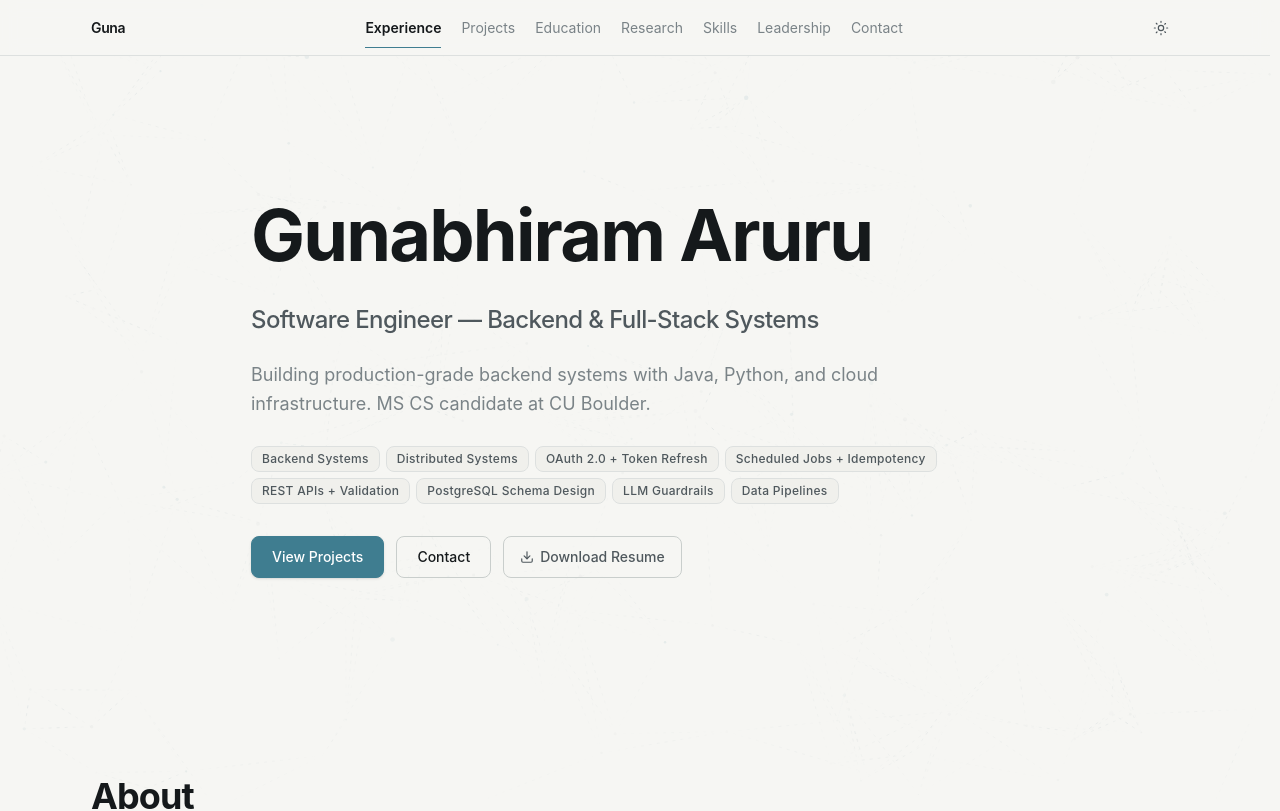
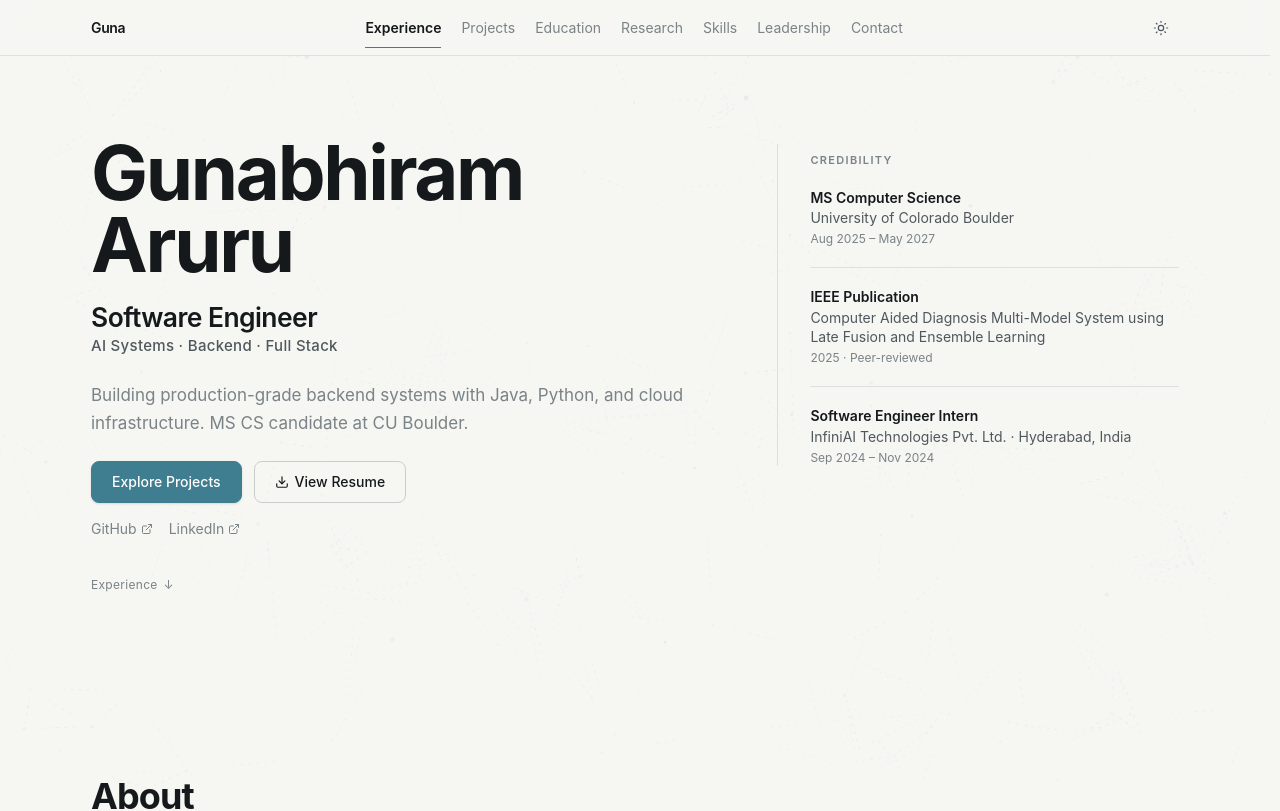
Before and after one commit to AruruGunabhiram/Portfolio-Live, a React (Vite) app: page / in a window 1280 px wide. Shown: the top 811 px of the page. Built offline with nearby package versions, Linux system fonts and the light colour scheme.

Commit message:
Refactor code structure for improved readability and maintainability

```diff
--- a/src/sections/Hero.tsx
+++ b/src/sections/Hero.tsx
@@ -1,87 +1,302 @@
 import { motion } from 'framer-motion';
-import { Container, Button } from '../components';
-import { heroAnimation } from '../utils';
-import { PROFILE, TECH_CHIPS } from '../data/profile';
+import { Container } from '../components';
+import { PROFILE } from '../data/profile';
 import { CONTACT } from '../data/contact';
+import { EDUCATION } from '../data/education';
+import { PUBLICATIONS } from '../data/publications';
+import { EXPERIENCE } from '../data/experience';
+import { prefersReducedMotion } from '../utils';
+
+// Compact credibility block — typography + separators, no cards
+function HeroProof() {
+  const edu = EDUCATION[0];
+  const pub = PUBLICATIONS[0];
+  const exp = EXPERIENCE[0];
+
+  return (
+    <div
+      className="border-t lg:border-t-0 lg:border-l lg:pl-8 lg:ml-2 pt-6 lg:pt-2 mt-2"
+      style={{ borderColor: 'var(--border)' }}
+      aria-label="Credibility highlights"
+    >
+      <p className="text-[11px] font-semibold tracking-[0.12em] uppercase mb-5" style={{ color: 'var(--text-muted)' }}>
+        Credibility
+      </p>
+      <div className="space-y-5">
+        {/* Education */}
+        <div>
+          <p className="text-sm font-semibold leading-tight" style={{ color: 'var(--text)' }}>
+            {edu.degree}
+          </p>
+          <p className="text-sm leading-snug mt-0.5" style={{ color: 'var(--text-secondary)' }}>
+            {edu.institution}
+          </p>
+          <p className="text-xs mt-1" style={{ color: 'var(--text-muted)' }}>
+            {edu.period}
+          </p>
+        </div>
+
+        <div className="h-px" style={{ background: 'var(--border)' }} aria-hidden="true" />
+
+        {/* Publication */}
+        <div>
+          <p className="text-sm font-semibold leading-tight" style={{ color: 'var(--text)' }}>
+            {pub.venue} Publication
+          </p>
+          <p className="text-sm leading-snug mt-0.5" style={{ color: 'var(--text-secondary)' }}>
+            {pub.title}
+          </p>
+          <p className="text-xs mt-1" style={{ color: 'var(--text-muted)' }}>
+            {pub.year} · Peer-reviewed
+          </p>
+        </div>
+
+        <div className="h-px" style={{ background: 'var(--border)' }} aria-hidden="true" />
+
+        {/* Experience */}
+        <div>
+          <p className="text-sm font-semibold leading-tight" style={{ color: 'var(--text)' }}>
+            {exp.role}
+          </p>
+          <p className="text-sm leading-snug mt-0.5" style={{ color: 'var(--text-secondary)' }}>
+            {exp.company} · {exp.location}
+          </p>
+          <p className="text-xs mt-1" style={{ color: 'var(--text-muted)' }}>
+            {exp.period}
+          </p>
+        </div>
+      </div>
+    </div>
+  );
+}
+
+function HeroProofRow() {
+  const edu = EDUCATION[0];
+  const pub = PUBLICATIONS[0];
+  const exp = EXPERIENCE[0];
+  return (
+    <div
+      className="flex flex-col sm:flex-row sm:flex-wrap gap-4 sm:gap-6 pt-5 mt-1 border-t text-sm"
+      style={{ borderColor: 'var(--border)' }}
+      aria-label="Credibility highlights"
+    >
+      <div className="flex gap-3 items-start min-w-0">
+        <span className="mt-1 w-1 h-1 rounded-full shrink-0" style={{ background: 'var(--text-muted)' }} aria-hidden="true" />
+        <span className="leading-snug min-w-0">
+          <span className="font-semibold" style={{ color: 'var(--text)' }}>
+            {edu.degree}
+          </span>
+          <span style={{ color: 'var(--text-muted)' }}> · {edu.institution}</span>
+        </span>
+      </div>
+      <div className="hidden sm:block w-px self-stretch shrink-0" style={{ background: 'var(--border)' }} aria-hidden="true" />
+      <div className="flex gap-3 items-start min-w-0">
+        <span className="mt-1 w-1 h-1 rounded-full shrink-0" style={{ background: 'var(--text-muted)' }} aria-hidden="true" />
+        <span className="leading-snug min-w-0">
+          <span className="font-semibold" style={{ color: 'var(--text)' }}>
+            {pub.venue}
+          </span>
+          <span style={{ color: 'var(--text-muted)' }}> · Published research · {pub.year}</span>
+        </span>
+      </div>
+      <div className="hidden sm:block w-px self-stretch shrink-0" style={{ background: 'var(--border)' }} aria-hidden="true" />
+      <div className="flex gap-3 items-start min-w-0">
+        <span className="mt-1 w-1 h-1 rounded-full shrink-0" style={{ background: 'var(--text-muted)' }} aria-hidden="true" />
+        <span className="leading-snug min-w-0">
+          <span className="font-semibold" style={{ color: 'var(--text)' }}>
+            {exp.role}
+          </span>
+          <span style={{ color: 'var(--text-muted)' }}> · {exp.companyShort ?? exp.company}</span>
+        </span>
+      </div>
+    </div>
+  );
+}
 
 export const Hero = () => {
-  const scrollTo = (id: string) => {
-    document.getElementById(id)?.scrollIntoView({ behavior: 'smooth' });
+  const reduced = typeof window !== 'undefined' ? prefersReducedMotion() : false;
+
+  const container = {
+    hidden: {},
+    visible: {
+      transition: {
+        staggerChildren: reduced ? 0 : 0.07,
+        delayChildren: reduced ? 0 : 0.04,
+      },
+    },
+  };
+
+  const item = {
+    hidden: reduced ? { opacity: 1 } : { opacity: 0, y: 14 },
+    visible: {
+      opacity: 1,
+      y: 0,
+      transition: { duration: reduced ? 0 : 0.42, ease: 'easeOut' as const },
+    },
   };
 
   return (
-    <section id="hero" className="flex items-center relative overflow-hidden" style={{ minHeight: 'min(82vh, 720px)' }}>
-      <Container className="relative z-10 py-16 sm:py-24">
+    <section
+      id="hero"
+      className="relative overflow-hidden"
+      style={{ minHeight: 'min(82svh, 760px)' }}
+      aria-labelledby="hero-heading"
+    >
+      <Container className="relative z-10 py-12 sm:py-16 lg:py-20">
+        {/* Editorial + asymmetric proof — single column on mobile/tablet, two columns on lg+ */}
         <motion.div
-          className="space-y-5 sm:space-y-6 max-w-3xl"
-          variants={heroAnimation.container}
+          className="grid lg:grid-cols-[1.35fr_0.9fr] gap-10 lg:gap-12 xl:gap-16 items-start"
+          variants={container}
           initial="hidden"
           animate="visible"
         >
-          <motion.h1
-            className="text-3xl sm:text-5xl md:text-6xl lg:text-7xl font-bold leading-tight tracking-tight"
-            style={{ color: 'var(--text)' }}
-            variants={heroAnimation.heading}
+          {/* Left — primary editorial */}
+          <div className="min-w-0">
+            <motion.div variants={item} className="space-y-5">
+              {/* Name — strongest element */}
+              <h1
+                id="hero-heading"
+                className="font-bold tracking-tight leading-[0.95]"
+                style={{
+                  color: 'var(--text)',
+                  fontSize: 'clamp(2.75rem, 6.5vw, 4.75rem)',
+                  letterSpacing: '-0.03em',
+                }}
               >
                 {PROFILE.name}
-          </motion.h1>
+              </h1>
 
-          <motion.p
-            className="text-base sm:text-xl md:text-2xl font-medium tracking-tight"
-            style={{ color: 'var(--text-secondary)' }}
-            variants={heroAnimation.subheading}
+              {/* Role hierarchy */}
+              <div className="space-y-1 pt-1">
+                <p
+                  className="font-semibold tracking-tight leading-none"
+                  style={{
+                    color: 'var(--text)',
+                    fontSize: 'clamp(1.25rem, 2.6vw, 1.65rem)',
+                    letterSpacing: '-0.02em',
+                  }}
                 >
-            {PROFILE.headline}
-          </motion.p>
+                  Software Engineer
+                </p>
+                <p
+                  className="font-medium tracking-wide"
+                  style={{
+                    color: 'var(--text-secondary)',
+                    fontSize: '0.9375rem',
+                    letterSpacing: '0.02em',
+                  }}
+                >
+                  AI Systems · Backend · Full Stack
+                </p>
+              </div>
 
-          <motion.p
-            className="text-base md:text-lg max-w-2xl leading-relaxed"
-            style={{ color: 'var(--text-muted)' }}
-            variants={heroAnimation.description}
+              {/* Value proposition — one concise statement, line-length controlled */}
+              <p
+                className="leading-relaxed max-w-[42rem] pt-1"
+                style={{
+                  color: 'var(--text-muted)',
+                  fontSize: 'clamp(1rem, 1.5vw, 1.0625rem)',
+                  lineHeight: '1.65',
+                }}
               >
                 {PROFILE.valueProposition}
-          </motion.p>
+              </p>
+            </motion.div>
 
-          <motion.div className="flex flex-wrap gap-1.5 pt-1" variants={heroAnimation.description}>
-            {TECH_CHIPS.map(chip => (
-              <span
-                key={chip}
-                className="text-xs px-2.5 py-1 rounded-md font-medium tracking-wide border"
+            {/* CTAs — max 2 high-emphasis */}
+            <motion.div variants={item} className="flex flex-wrap gap-3 pt-6">
+              <a
+                href="#projects"
+                className="inline-flex items-center justify-center px-5 py-2.5 rounded-md text-sm font-medium border shadow-sm transition-colors focus-visible:outline-none"
                 style={{
-                  background: 'var(--surface-subtle)',
-                  borderColor: 'var(--border)',
-                  color: 'var(--text-secondary)',
+                  background: 'var(--accent)',
+                  color: '#ffffff',
+                  borderColor: 'var(--accent)',
                 }}
               >
-                {chip}
-              </span>
-            ))}
-          </motion.div>
-
-          <motion.div className="flex flex-wrap gap-3 pt-2" variants={heroAnimation.cta}>
-            <Button variant="primary" onClick={() => scrollTo('projects')}>
-              View Projects
-            </Button>
-            <Button variant="secondary" onClick={() => scrollTo('contact')}>
-              Contact
-            </Button>
+                Explore Projects
+              </a>
               <a
                 href={CONTACT.resumeUrl}
                 download="Gunabhiram_Resume.pdf"
-              className="inline-flex items-center gap-1.5 text-sm px-4 py-2 rounded-md border font-medium transition-colors"
+                className="inline-flex items-center justify-center gap-1.5 px-5 py-2.5 rounded-md text-sm font-medium border bg-transparent transition-colors focus-visible:outline-none"
                 style={{
                   borderColor: 'var(--border-strong)',
-                color: 'var(--text-secondary)',
-                background: 'transparent',
+                  color: 'var(--text)',
                 }}
               >
-              <svg width="14" height="14" viewBox="0 0 24 24" fill="none" stroke="currentColor" strokeWidth="2" strokeLinecap="round" strokeLinejoin="round" aria-hidden="true">
+                <svg
+                  width="14"
+                  height="14"
+                  viewBox="0 0 24 24"
+                  fill="none"
+                  stroke="currentColor"
+                  strokeWidth="2"
+                  strokeLinecap="round"
+                  strokeLinejoin="round"
+                  aria-hidden="true"
+                >
                   <path d="M21 15v4a2 2 0 0 1-2 2H5a2 2 0 0 1-2-2v-4" />
                   <polyline points="7 10 12 15 17 10" />
                   <line x1="12" y1="15" x2="12" y2="3" />
                 </svg>
-              Download Resume
+                View Resume
               </a>
+            </motion.div>
+
+            {/* Low-emphasis external links */}
+            <motion.div variants={item} className="flex flex-wrap gap-4 pt-4 text-sm">
+              <a
+                href={CONTACT.githubUrl}
+                target="_blank"
+                rel="noreferrer"
+                className="inline-flex items-center gap-1 underline-offset-4 hover:underline focus-visible:outline-none"
+                style={{ color: 'var(--text-muted)' }}
+              >
+                GitHub
+                <svg width="12" height="12" viewBox="0 0 24 24" fill="none" stroke="currentColor" strokeWidth="2" strokeLinecap="round" strokeLinejoin="round" aria-hidden="true">
+                  <path d="M18 13v6a2 2 0 0 1-2 2H5a2 2 0 0 1-2-2V8a2 2 0 0 1 2-2h6" />
+                  <polyline points="15 3 21 3 21 9" />
+                  <line x1="10" y1="14" x2="21" y2="3" />
+                </svg>
+              </a>
+              <a
+                href={CONTACT.linkedinUrl}
+                target="_blank"
+                rel="noreferrer"
+                className="inline-flex items-center gap-1 underline-offset-4 hover:underline focus-visible:outline-none"
+                style={{ color: 'var(--text-muted)' }}
+              >
+                LinkedIn
+                <svg width="12" height="12" viewBox="0 0 24 24" fill="none" stroke="currentColor" strokeWidth="2" strokeLinecap="round" strokeLinejoin="round" aria-hidden="true">
+                  <path d="M18 13v6a2 2 0 0 1-2 2H5a2 2 0 0 1-2-2V8a2 2 0 0 1 2-2h6" />
+                  <polyline points="15 3 21 3 21 9" />
+                  <line x1="10" y1="14" x2="21" y2="3" />
+                </svg>
+              </a>
+            </motion.div>
+
+            {/* Mobile/tablet credibility — horizontal row; hidden on lg where vertical block is used */}
+            <motion.div variants={item} className="lg:hidden">
+              <HeroProofRow />
+            </motion.div>
+
+            {/* Scroll cue — subtle, non-animated */}
+            <motion.div variants={item} className="pt-8">
+              <a
+                href="#experience"
+                className="inline-flex items-center gap-1.5 text-xs tracking-wide focus-visible:outline-none"
+                style={{ color: 'var(--text-muted)' }}
+              >
+                Experience
+                <span aria-hidden="true">↓</span>
+              </a>
+            </motion.div>
+          </div>
+
+          {/* Right — meaningful proof, desktop only */}
+          <motion.div variants={item} className="hidden lg:block min-w-0">
+            <HeroProof />
           </motion.div>
         </motion.div>
       </Container>
```
Also changed, not shown: 2 other files (tests, documents, lock files or other folders). Lines whose indentation alone changed are shown as unchanged.
